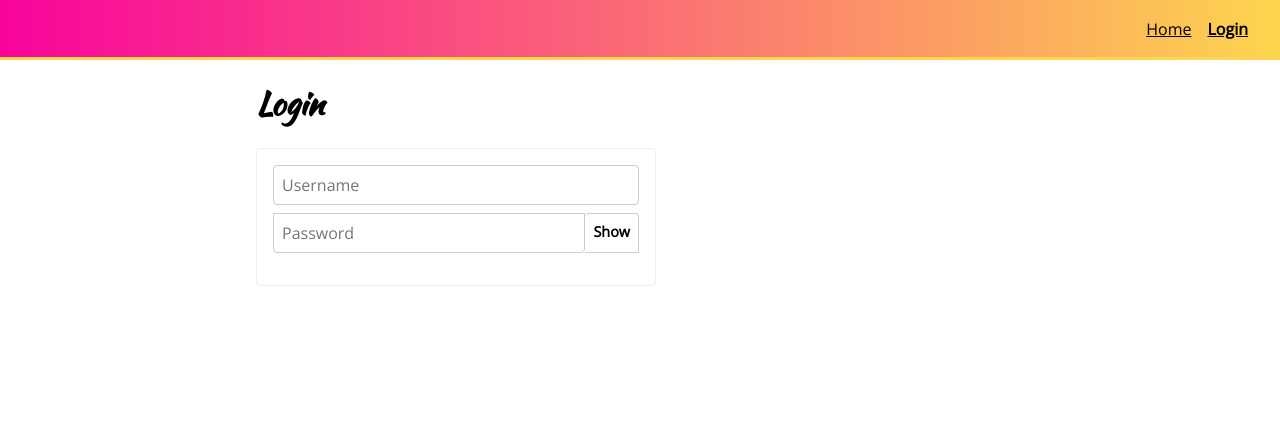
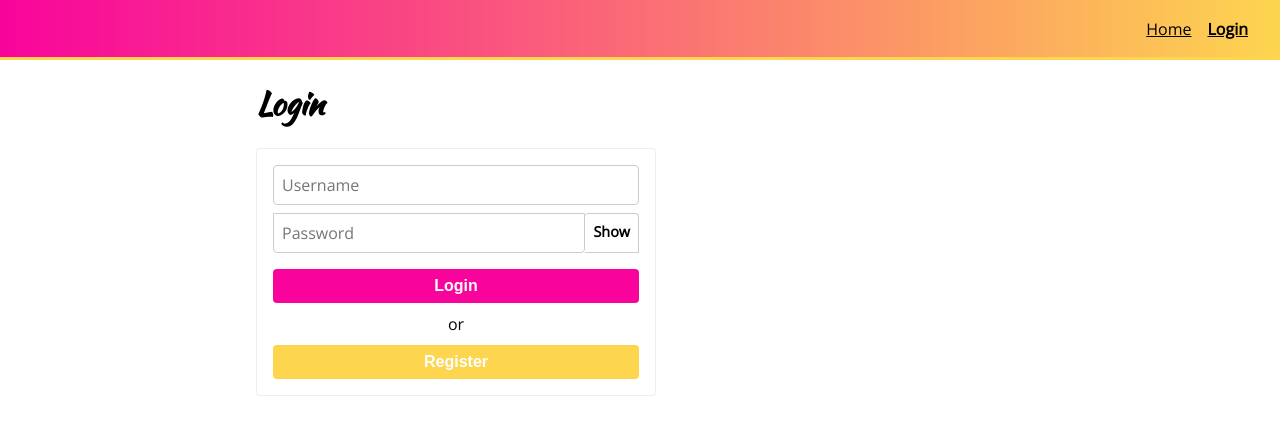
Before and after one commit to leighwest/styled-components-v5, a React (Create React App) app: page /login in a window 1280 px wide. Shown: the top 434 px of the page. Built offline with nearby package versions, Linux system fonts and the light colour scheme.

Commit message:
Added loading state to Login button

```diff
--- a/src/components/common/Button.js
+++ b/src/components/common/Button.js
@@ -2,7 +2,7 @@ import styled, { css } from 'styled-components';
 
 const Button = styled.button`
   color: white;
-  background: ${p => p.secondary ? 'black' : '#f8049c'};
+  background: ${p => p.secondary ? '#fdd54f' : '#f8049c'};
   font-weight: bold;
   ${p => p.large ? css`
   padding: 10px;
--- a/src/components/pages/Login.js
+++ b/src/components/pages/Login.js
@@ -1,6 +1,6 @@
-import { useState } from "react";
+import { useState, useEffect } from "react";
 
-import { PageLayout, PasswordInput, Input } from "components/common"
+import { PageLayout, PasswordInput, Input, Button } from "components/common"
 import styled from 'styled-components';
 
 const Form = styled.form`
@@ -12,11 +12,19 @@ const Form = styled.form`
   box-sizing: border-box;
   color: black;
   border-radius: 4px;
+
+  .alt-text{
+    text-align: center;
+    margin: 10px 0;
+
+  }
 `
-
+let timeout;
 
 const Login = () => {
   const [formFields, setFormFields] = useState({ username: '', password: '' });
+  const [loading, setLoading] = useState(false);
+
 
   const handleInputChange = e => {
     e.persist();
@@ -26,12 +34,28 @@ const Login = () => {
     }))
   }
 
+  const handleSubmit = e => {
+    e.preventDefault();
+    setLoading(true);
+    timeout = setTimeout(() => {
+      setLoading(false);
+    }, 2000);
+  }
+
+  useEffect(() => {
+    return () => {
+      if (timeout) {
+        clearTimeout(timeout);
+      }
+    }
+  }, []);
+
   return (
     <PageLayout>
       <h1>
         Login
       </h1>
-      <Form>
+      <Form onSubmit={handleSubmit}>
         <Input
           value={formFields.username}
           onChange={handleInputChange}
@@ -42,6 +66,19 @@ const Login = () => {
           value={formFields.password}
           onChange={handleInputChange}
           name="password" />
+        <Button type="submit" disabled={loading}>
+          {loading ? 'Loading' : 'Login'}
+        </Button>
+        {!loading &&
+          <>
+            <div className="alt-text">
+              or
+            </div>
+            <Button secondary type="button">
+              Register
+            </Button>
+          </>
+        }
       </Form>
     </PageLayout>
   )
```
